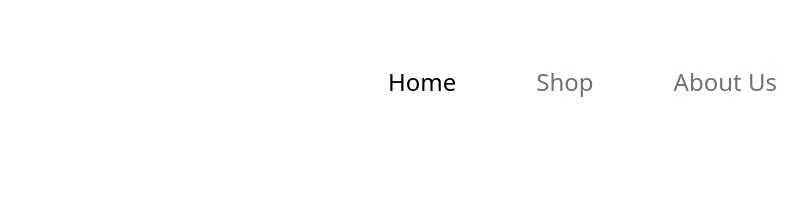
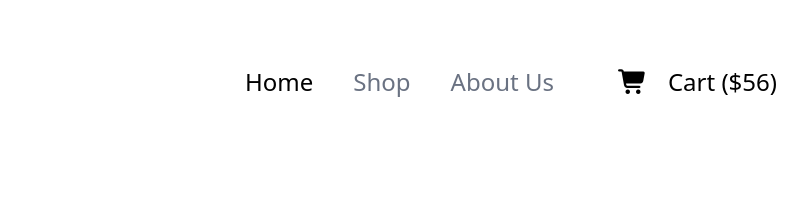
Before and after one commit to aliraj15dev/second-assignment, a plain HTML site: page index.html in a window 1280 px wide. Shown: the top 197 px of the page, 375-1183 px from the left. Drawn offline with nearby package versions, Linux system fonts and the light colour scheme.

Commit message:
solve mistake in nav section and added readme.md file

```diff
--- a/index.html
+++ b/index.html
@@ -34,21 +34,25 @@
           <img src="assets/logo.png" alt="Brand Logo" />
         </div>
 
-        <div class="hidden sm:block">
-          <ul class="flex justify-between gap-20 text-2xl">
+        <div class="flex gap-16">
+
+          <div class="hidden sm:block">
+            <ul class="flex justify-between gap-10 text-2xl">
             <li><a href="#">Home</a></li>
             <li><a class="text-gray-500" href="#">Shop</a></li>
             <li><a class="text-gray-500" href="#">About Us</a></li>
-          </ul>
-        </div>
+            </ul>
+          </div>
 
-        <div class="block sm:hidden">
-          <div class="flex gap-5 text-2xl items-center">
+         <div class="flex gap-5 text-2xl items-center">
             <i class="fa-solid fa-cart-shopping"></i>
             <h5>Cart ($56)</h5>
           </div>
+
         </div>
+
       </nav>
+
     </header>
 
     <!-- main section start -->
```
Also changed, not shown: 1 other file.
